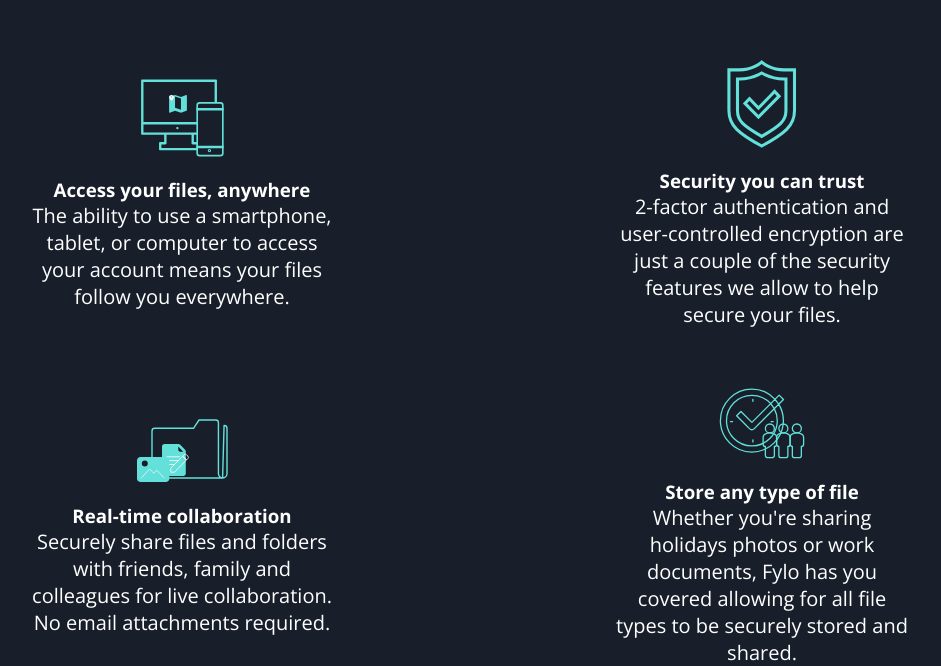
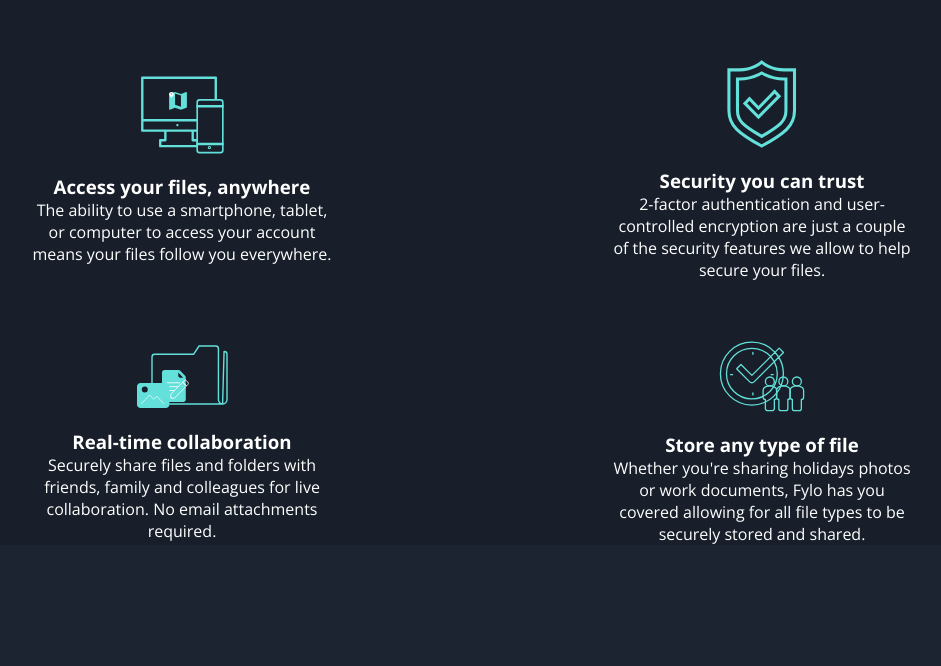
Before and after one commit to data-sets/fylo-dark-theme, a React (Create React App) app: page / in a window 1280 px wide. Shown: the part 1100-1766 px from the top of the page, without its empty margins (168-1109 px from the left). After the commit the page ends 1645 px from the top, so only its background shows below. Built offline with nearby package versions, Linux system fonts and the light colour scheme.

Commit message:
testing: font size

```diff
--- a/src/scss/globals/_main.scss
+++ b/src/scss/globals/_main.scss
@@ -114,7 +114,7 @@ button {
         }
         p {
           padding-inline: 50px;
-          font-size: 1.25rem;
+          font-size: 1em;
         }
       }
     }
```
Also changed, not shown: src/dist/style.css, 1 other file (tests, documents, lock files or other folders).
